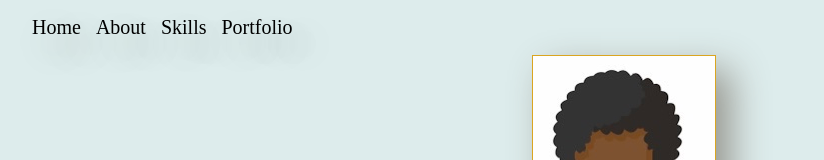
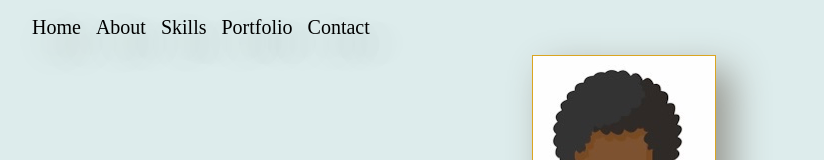
Before and after one commit to EstimeB/brithniereactportfolio, a React (Create React App) app: page / in a window 1280 px wide. Shown: the top 160 px of the page, without its empty margins (16-840 px from the left). Built offline with nearby package versions, Linux system fonts and the light colour scheme.

Commit message:
Added contact section.

```diff
--- a/src/App.js
+++ b/src/App.js
@@ -4,6 +4,7 @@ import Home from './pages/Home';
 import About from './pages/About';
 import Skills from './pages/Skills';
 import Portfolio from './pages/Portfolio';
+import Contact from './pages/Contact';
 
 function App() {
   const [currentPage, setCurrentPage] = useState('Home');
@@ -22,6 +23,9 @@ function App() {
     if (currentPage === 'Portfolio') {
       return <Portfolio />;
     }
+    if (currentPage === 'Contact') {
+      return <Contact />;
+    }
   };
 
   const handlePageChange = (page) => setCurrentPage(page);
--- a/src/components/Header.js
+++ b/src/components/Header.js
@@ -37,9 +37,18 @@ function Header({ currentPage, handlePageChange }) {
           href="#portfolio"
           onClick={() => handlePageChange('Portfolio')}
           // Checks to see if Home is the current to set it to either active or not
-          className={currentPage === 'Skills' ? 'header-link active' : 'header-link'}
+          className={currentPage === 'Portfolio' ? 'header-link active' : 'header-link'}
         >
           Portfolio
+        </a>
+        <a
+          style={styles.a}
+          href="#contact"
+          onClick={() => handlePageChange('Contact')}
+          // Checks to see if Home is the current to set it to either active or not
+          className={currentPage === 'Contact' ? 'header-link active' : 'header-link'}
+        >
+          Contact
         </a>
       </li>
     </ul>
--- a/src/pages/Contact.js
+++ b/src/pages/Contact.js
@@ -0,0 +1,38 @@
+import React from "react";
+
+export default function Home() {
+  return (
+    <div style={styles.div}>
+      <h1 style={styles.h1}>Contact</h1>
+      <p style={styles.p}>
+        Email: &nbsp;
+        <a href="mailto:patrick@gmail.com">estimebrithnie@yahoo.com</a>
+      </p>
+      <p style={styles.p}>Phone: &nbsp; (760)267-7388</p>
+    </div>
+  );
+}
+
+const styles = {
+  div: {
+    textAlign: "center",
+    textShadow: "15px 15px 35px rgb(151, 151, 143)",
+  },
+  img1: {
+    border: "solid",
+    borderWidth: "1px",
+    borderColor: "goldenrod",
+    boxShadow: "15px 15px 35px rgb(151, 151, 143)",
+  },
+  h1: {
+    fontSize: "45px",
+  },
+  h3: {
+    marginTop: "-35px",
+    fontSize: "22px",
+  },
+  p: {
+    marginTop: "-15px",
+    gap: "15px",
+  },
+};
```
